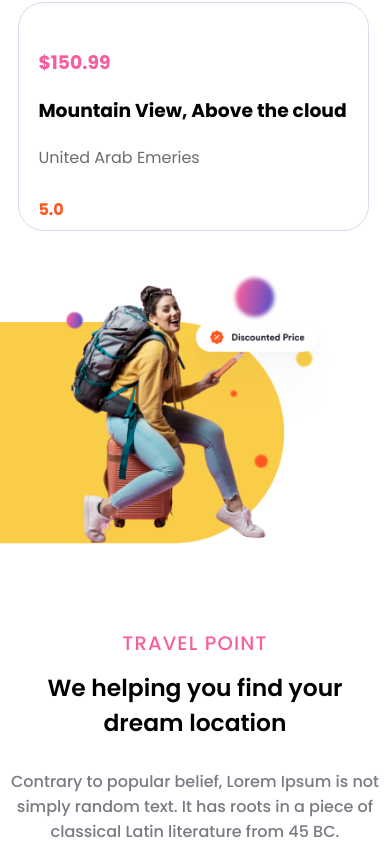
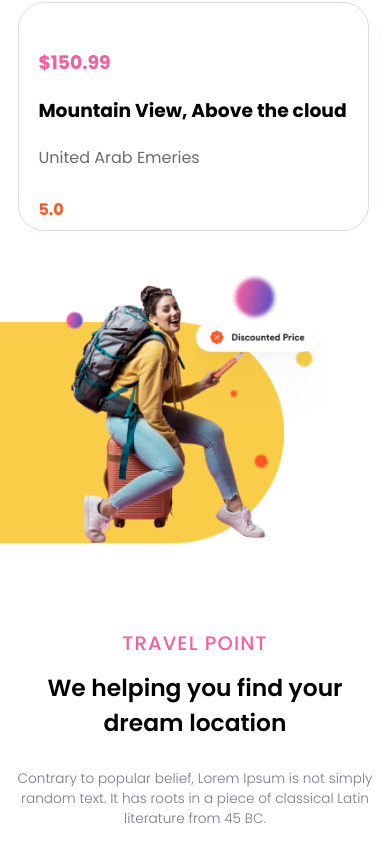
Before and after one commit to thebhautikgajera/travlog, a plain HTML site: page index.html in a window 390 px wide. Shown: the part 3320-4164 px from the top of the page. Drawn offline with nearby package versions, Linux system fonts and the light colour scheme; files whose address does not match are found by name.

Commit message:
10th commit

```diff
--- a/index.html
+++ b/index.html
@@ -298,7 +298,7 @@
             <div id="resPlpage4">
                 <h1>We helping you find your dream location</h1>
             </div>
-            <p id="resPara2page4">Contrary to popular belief, Lorem Ipsum is not <br> simply random text. It has roots in a piece of <br> classical Latin literature from 45 BC.
+            <p id="resPara2page4">Contrary to popular belief, Lorem Ipsum is not simply random text. It has roots in a piece of classical Latin literature from 45 BC.
             </p>
         </section>
     </div>
--- a/style.css
+++ b/style.css
@@ -695,8 +695,10 @@ body {
 
     #resPara2page4 {
         text-align: center;
-        font-weight: 500;
+        font-weight: 300;
+        font-size: 3.5vw;
         color: #7a7984;
         margin: 7.5vw 0 7.5vw 0;
+        padding: 0 4vw 0 4vw;
     }
 }
```
